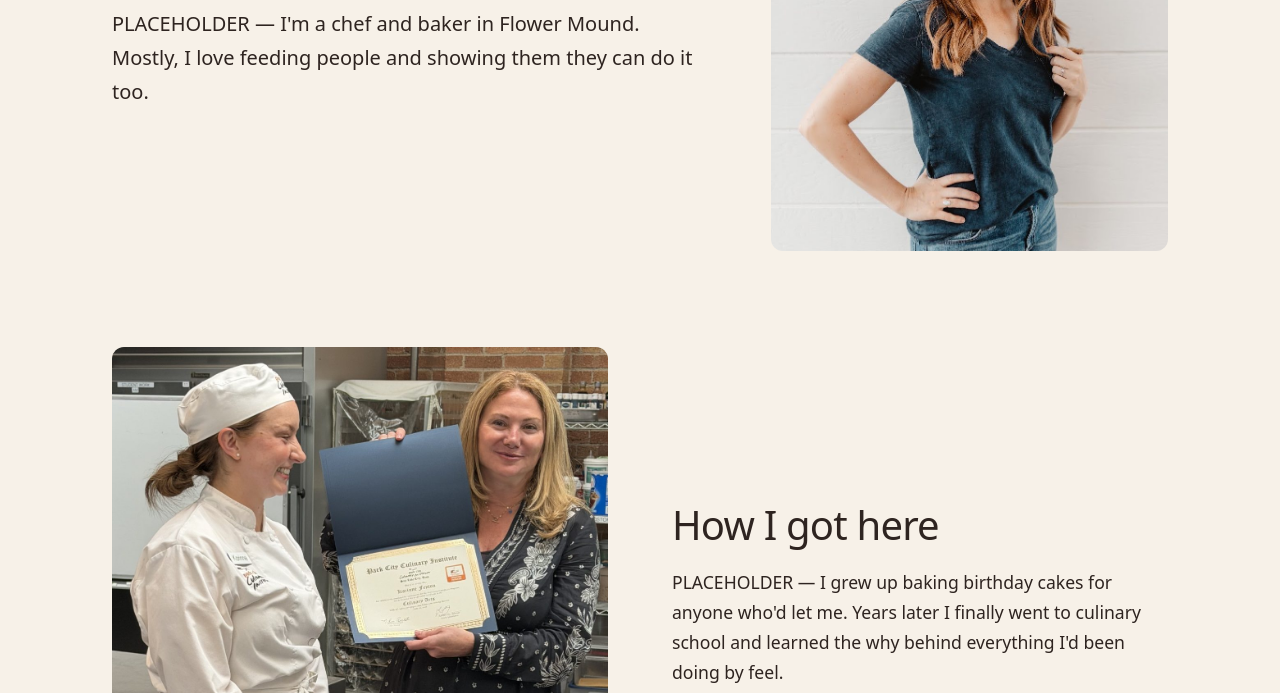
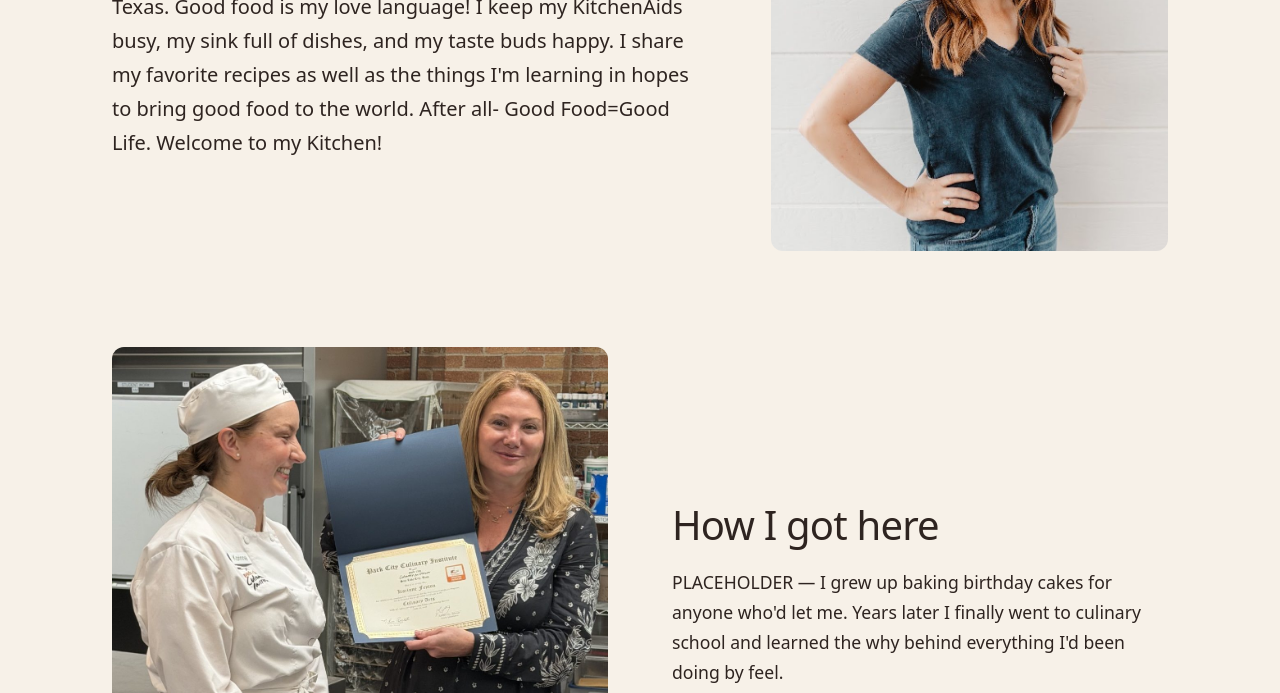
Before and after one commit to fentti72/korinne-kitchen, an Astro site: page /about in a window 1280 px wide. Shown: the part 407-1100 px from the top of the page. Built offline with nearby package versions, Linux system fonts and the light colour scheme; Astro itself is replaced by a stand-in of ours.

Commit message:
About: Korinne's own introduction
Replaces the placeholder intro with Korinne's text and updates the
page's search description to match.

Co-Authored-By: Claude Opus 5.5 <noreply@anthropic.com>
Claude-Session: https://claude.ai/code/session_01VCcUgbm4139Xkm2vreQJEn

```diff
--- a/src/pages/about.astro
+++ b/src/pages/about.astro
@@ -26,14 +26,16 @@ const principles = [
 ];
 ---
 
-<Base title="About Me" description={`Korinne is a chef and baker in ${site.area.label}.`}>
+<Base title="About Me" description={`Korinne is a home based cook and baker in ${site.area.label}. Good food is her love language.`}>
   <section class="wrap hero">
     <div class="hero__text">
       <p class="eyebrow">About me</p>
       <h1>Hi, I'm {site.chef}.</h1>
       <p class="lede">
-        PLACEHOLDER — I'm a chef and baker in {site.area.city}. Mostly, I love feeding people and showing them they can
-        do it too.
+        I'm a home based cook and baker located in Flower Mound, Texas. Good food is my love language! I keep my
+        KitchenAids busy, my sink full of dishes, and my taste buds happy. I share my favorite recipes as well as the
+        things I'm learning in hopes to bring good food to the world. After all- Good Food=Good Life. Welcome to my
+        Kitchen!
       </p>
     </div>
     <div class="hero__photo">
```
